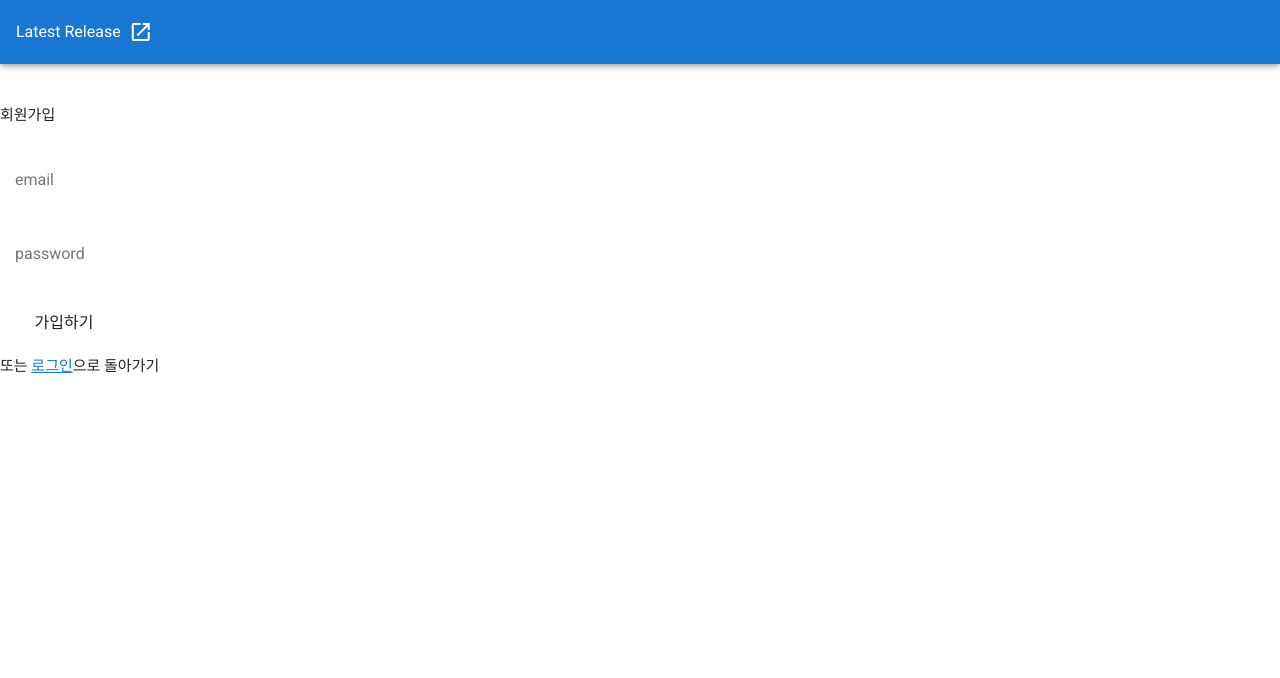
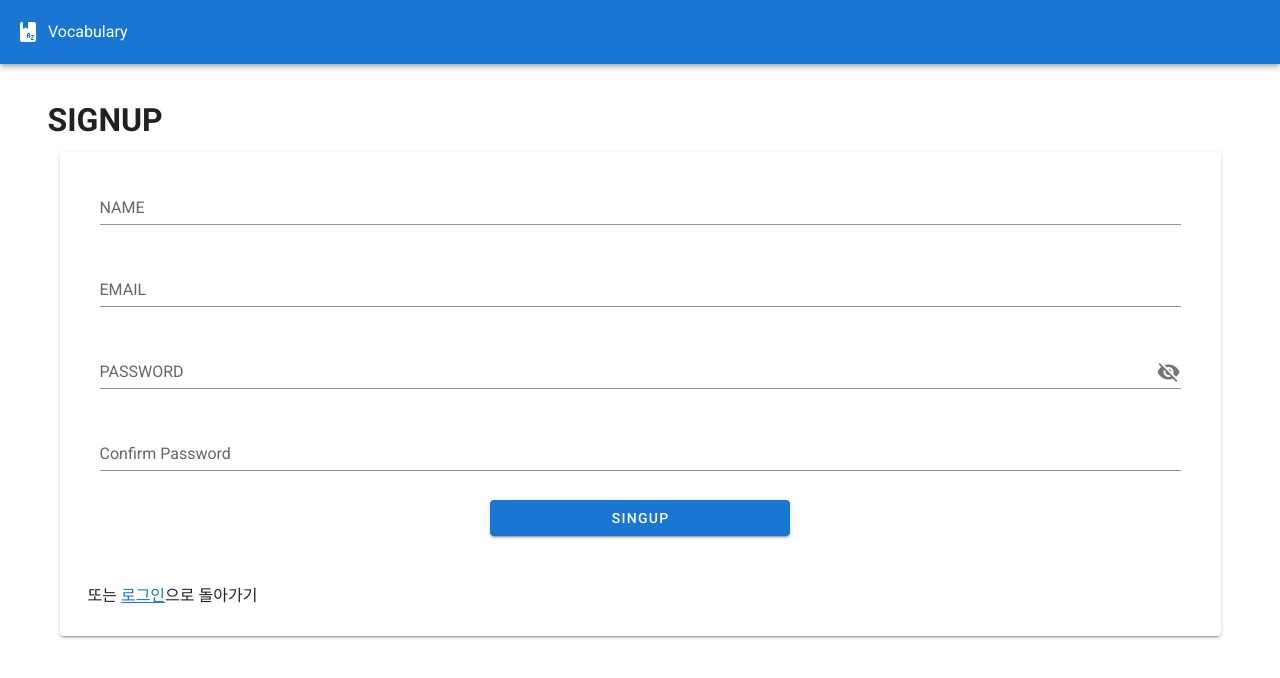
Before and after one commit to LeastKIds/vocabulary, a Vue app in the folder vocabulary-vue/: page /signup in a window 1280 px wide. Shown: the top 678 px of the page. Built offline with nearby package versions, Linux system fonts and the light colour scheme.

Commit message:
김광일:signin/signup 페이지

```diff
--- a/vocabulary-vue/src/App.vue
+++ b/vocabulary-vue/src/App.vue
@@ -1,8 +1,10 @@
 <template>
   <v-app>
     <v-app-bar app color="primary" dark>
-      <span class="mr-2">Latest Release</span>
-      <v-icon>mdi-open-in-new</v-icon>
+      <router-link to="/">
+        <v-icon>mdi-book-alphabet</v-icon>
+      </router-link>
+      <span class="ml-2">Vocabulary</span>
     </v-app-bar>
 
     <v-main>
--- a/vocabulary-vue/src/components/Main.vue
+++ b/vocabulary-vue/src/components/Main.vue
@@ -1,16 +1,17 @@
 <template>
   <div class="hello">
-      <br>
-      <button v-on:click="logout"> 로그아웃 </button>
-      <button> 공개 단어장 </button>
-      <button> 검색 </button>
-      <button> 정렬 </button>
-
-  <div>
-    <h1>단 어 장 ~</h1>
-  </div>
-<!-- <h1>{{ msg }}</h1> -->
-
+    <v-container>
+      <v-row>
+        <v-btn v-on:click="logout"> 로그아웃 </v-btn>
+        <v-btn> 공개 단어장 </v-btn>
+        <v-btn> 검색 </v-btn>
+        <v-btn> 정렬 </v-btn>
+      </v-row>
+      <v-row>
+        <h1>단 어 장</h1>
+        <!-- <h1>{{ msg }}</h1> -->
+      </v-row>
+    </v-container>
   </div>
 
 </template>
@@ -23,16 +24,9 @@ export default {
       msg: '메인화면입니다'
     }
   },
-  name: 'logout',
-  data(){
-    return{
-
-    }
-  },
-
   methods : {
     logout(){
-    this.$router.replace('login')
+      this.$router.replace('login')
     }
   }
 }
--- a/vocabulary-vue/src/components/SignIn.vue
+++ b/vocabulary-vue/src/components/SignIn.vue
@@ -1,14 +1,35 @@
 <template>
-  <div class="login">
-    <v-row>
-      <h1>나만의 단어장!</h1>
-    </v-row>
-
-    <h3>Login</h3>
-  <input type="text" placeholder="email"> <br>
-  <input type="password" placeholder="password"> <br>
-  <button v-on:click="login"> 로그인 </button>
-  <p>만일 계정이 없다면,<router-link to="/signup"> 회원가입</router-link>을 먼저 진행 해주세요</p>
+  <div>
+    <v-container>
+      <v-row class="mt-5">
+        <h1>Login</h1>
+      </v-row>
+      <v-card class="mt-5">
+        <v-form class="mx-10" @submit.prevent="login()">
+        <v-row>
+          <v-text-field
+            v-model="email"
+            class="pt-5"
+            type="text"
+            label="EMAIL"
+            outlined
+            ></v-text-field>
+        </v-row>
+        <v-row>
+          <v-text-field
+          v-model="password"
+          :type="show ? 'text' : 'password'"
+          label="PASSWORD"
+          :append-icon="show ? 'mdi-eye' : 'mdi-eye-off'"
+          v-on:click:append="show = !show"
+          outlined
+            ></v-text-field>
+        </v-row>
+      <v-btn>로그인</v-btn>
+      <p>만일 계정이 없다면,<router-link to="/signup"> 회원가입</router-link>을 먼저 진행 해주세요</p>
+      </v-form>
+    </v-card>
+  </v-container>
   </div>
 </template>
 
@@ -19,7 +40,10 @@ export default {
   name: 'login',
   data(){
     return{
-       users: []
+      email:'',
+      password:'',
+      show: false,
+      users: [],
     }
   },
   mounted() {
@@ -27,7 +51,11 @@ export default {
   },
   methods : {
     login() {
-      axios.get('/api/users')
+      const data = {
+        email: this.email,
+        password: this.password
+      }
+      axios.post('/api/login', data)
       .then(response=> {
           console.log(response)
           this.users = response.data
@@ -43,25 +71,5 @@ export default {
 </script>
 
 <style scoped>
-  .login{
-    margin-top: 40px;
-  }
-  input {
-    margin: 10px 0;
-    width: 20%;
-    padding: 15px;
-  }
-  button {
-    margin-top: 20px;
-    width: 10%;
-    cursor: pointer;
-  }
-  p{
-    margin-top:40px;
-    font-size: 15px;
-  }
-  p a {
-    text-decoration: underline;
-    cursor: pointer;
-  }
+
 </style>
--- a/vocabulary-vue/src/components/SignUp.vue
+++ b/vocabulary-vue/src/components/SignUp.vue
@@ -1,10 +1,52 @@
 <template>
-  <div class="sign-up">
-    <p>회원가입</p>
-    <input type="text" placeholder="email" v-model="email"> <br>
-    <input type="password" placeholder="password"> <br>
-    <button v-on:click="signup"> 가입하기 </button>
-    <span>또는 <router-link to="/login">로그인</router-link>으로 돌아가기</span>
+  <div>
+    <v-container>
+      <v-row class="mt-5">
+        <h1>SIGNUP</h1>
+      </v-row>
+      <v-card class="mt-5">
+        <v-form @submit.prevent="signup()" class="mx-10">
+          <v-text-field
+            v-model ="name"
+            label   ="NAME"
+            class="pt-10"
+            :rules  ="[rules.required]"
+          ></v-text-field>
+          <v-text-field
+            v-model ="email"
+            label   ="EMAIL"
+            class="pt-6"
+            :rules  ="[rules.required, rules.min]"
+          ></v-text-field>
+          <v-text-field
+            v-model ="password"
+            label   ="PASSWORD"
+            class="pt-6"
+            :append-icon="pswShow ? 'mdi-eye' : 'mdi-eye-off'"
+            :type="pswShow ? 'text' : 'password'"
+            v-on:click:append="pswShow = !pswShow"
+            :rules  ="[rules.required, rules.min]"
+          ></v-text-field>
+          <v-text-field
+            v-model ="password_confirmation"
+            label   ="Confirm Password"
+            class   ="pt-6"
+            type    ="password"
+            :rules  ="[rules.required,
+                      rules.passwordMatch(password, password_confirmation),
+                      rules.min]"
+          ></v-text-field>
+          <v-row  justify="center">
+            <v-btn type="submit" class="my-5" width="300px" color="primary">SINGUP</v-btn>
+          </v-row>
+          <v-row class="py-7">
+            <span>
+              또는 <router-link to="/signin" >로그인</router-link>으로 돌아가기
+            </span>
+          </v-row>
+        </v-form>
+      </v-card>
+    </v-container>
   </div>
 </template>
 
@@ -15,9 +57,28 @@ export default {
   name: 'signUp',
   data(){
     return{
+      //http://localhost:8000/register
+  // post
+  // {
+  //    "name" : "이름",
+  //    "email" : "이메일",
+  //    "password" : "패스워드",
+  //    "password_confirmation" : "패스워드랑 똑같이"
+  // }
+      name:'',
       email: '',
-
       password: '',
+      password_confirmation: '',
+      pswShow: false,
+      users:[],
+      rules: {
+              required: value => !!value || 'Required.',
+              min: v => v.length >= 8 || 'Min 8 characters',
+              passwordMatch: (password, password_confirmation) =>
+                password == password_confirmation ||
+                `The password you entered don't match`,
+              // emailMatch: () => (`The email and password you entered don't match`),
+            },
     }
   },
   mounted() {
@@ -25,12 +86,18 @@ export default {
   },
   methods : {
       signup() {
-        axios.post('https://reqres.in/api/users', {
-          email:this.email,
-          name:"ppang"
-        })
+        const data = {
+          email: this.email,
+          name: this.name,
+          password: this.password,
+          password_confirmation: this.password_confirmation
+        }
+
+        axios.post('/api/register', data)
         .then(response => {
           console.log(response.data)
+          this.users = response.data
+          console.log(this.users.data)
 
         })
         .catch(err => {
@@ -42,26 +109,5 @@ export default {
 </script>
 
 <style scoped>
-  .signUp {
-    margin-top: 40px;
-  }
-  input {
-    margin: 10px 0;
-    width: 20%;
-    padding: 15px;
-  }
-  button {
-    margin-top: 20px;
-    width: 10%;
-    cursor: pointer;
-  }
-  p{
-    margin-top:40px;
-    font-size: 15px;
-  }
-  span {
-    display: block;
-    margin-top: 20px;
-    font-size: 15px;
-  }
+
 </style>
--- a/vocabulary-vue/src/main.js
+++ b/vocabulary-vue/src/main.js
@@ -2,6 +2,7 @@ import Vue from 'vue'
 import App from './App.vue'
 import vuetify from './plugins/vuetify'
 import router from './router/index'
+
 Vue.config.productionTip = false
 
 new Vue({
```
Also changed, not shown: 1 other file (tests, documents, lock files or other folders).
